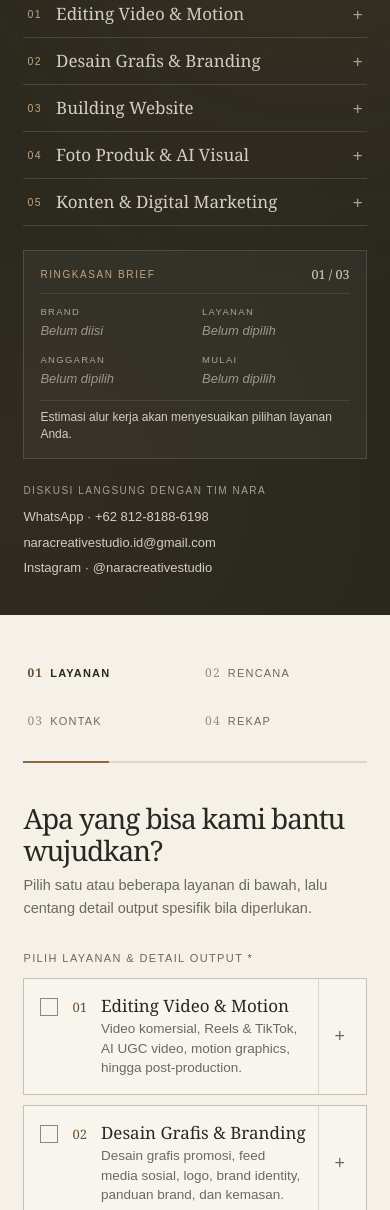
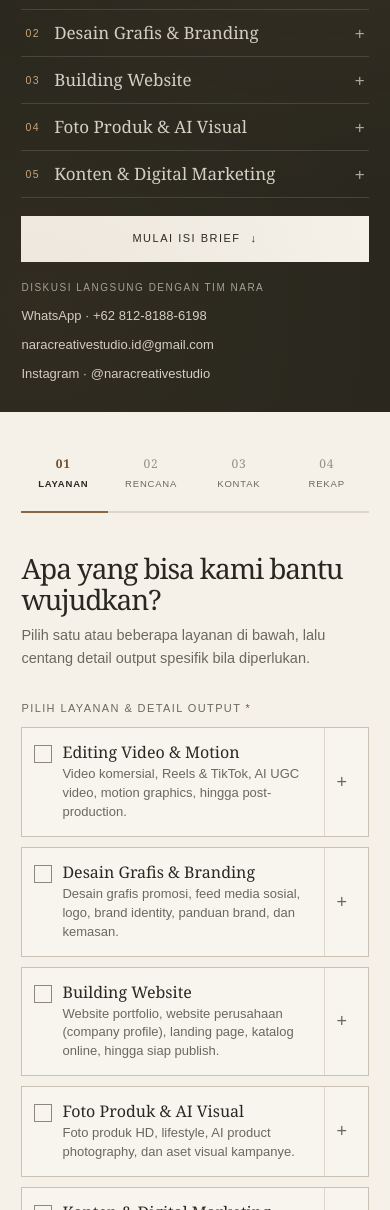
Before and after one commit to wildanfi12/formnaracreative, a plain HTML site: page index.html in a window 390 px wide. Shown: the part 352-1562 px from the top of the page. Drawn offline with Linux system fonts and the light colour scheme.

Commit message:
Optimize mobile (360-640px) and tablet (768-1024px) responsiveness, tap targets, stepper, and quick jump

```diff
--- a/index.html
+++ b/index.html
@@ -9,7 +9,7 @@
   <meta name="robots" content="index, follow">
   <link rel="canonical" href="https://form.naracreative.site/">
   <link rel="icon" type="image/png" href="assets/nara-logo-dark.png">
-  <link rel="stylesheet" href="styles.css?v=7.0">
+  <link rel="stylesheet" href="styles.css?v=7.1">
 </head>
 <body>
   <a href="#brief" class="skip-link">Lewati ke form</a>
@@ -123,6 +123,8 @@
             </li>
           </ul>
         </div>
+
+        <a href="#brief" class="mobile-jump-btn">Mulai Isi Brief <span aria-hidden="true">↓</span></a>
 
         <!-- Compact Live Brief Summary Strip -->
         <div class="dossier-mini" aria-live="polite" aria-label="Ringkasan brief langsung">
@@ -494,6 +496,6 @@
     <p><a href="https://naracreative.site/">naracreative.site</a></p>
   </footer>
 
-  <script src="app.js?v=7.0"></script>
+  <script src="app.js?v=7.1"></script>
 </body>
 </html>
--- a/styles.css
+++ b/styles.css
@@ -164,6 +164,9 @@ button:disabled { cursor: not-allowed; }
 .intro-inner {
   position: sticky;
   top: var(--header-h);
+  max-height: calc(100vh - var(--header-h));
+  overflow-y: auto;
+  scrollbar-width: thin;
   padding: 36px 9% 40px 11%;
   display: flex;
   flex-direction: column;
@@ -331,8 +334,8 @@ button:disabled { cursor: not-allowed; }
 .menu-cap-pick {
   display: inline-flex;
   align-items: center;
-  min-height: 36px;
-  padding: 6px 14px;
+  min-height: 44px;
+  padding: 8px 16px;
   background: transparent;
   border: 1px solid rgba(245, 241, 233, .34);
   color: var(--on-dark);
@@ -442,8 +445,16 @@ button:disabled { cursor: not-allowed; }
 }
 .intro-contact a:hover { color: var(--on-dark); background-size: 100% 1px; }
 
+.mobile-jump-btn {
+  display: none;
+}
+
 /* ---------- Form Area ---------- */
-.form-area { padding: 48px 6.5% 72px; min-width: 0; }
+.form-area {
+  padding: 48px 6.5% 72px;
+  min-width: 0;
+  scroll-margin-top: calc(var(--header-h) + 12px);
+}
 .form-shell { max-width: 680px; margin: 0 auto; }
 
 /* Interactive Stepper */
@@ -703,8 +714,8 @@ button:disabled { cursor: not-allowed; }
 .sub-chip span {
   display: inline-flex;
   align-items: center;
-  min-height: 36px;
-  padding: 6px 13px;
+  min-height: 42px;
+  padding: 8px 14px;
   border: 1px solid var(--line-strong);
   border-radius: 40px;
   font-size: 12.5px;
@@ -738,8 +749,8 @@ button:disabled { cursor: not-allowed; }
 }
 
 .prompt-btn {
-  min-height: 34px;
-  padding: 5px 12px;
+  min-height: 44px;
+  padding: 8px 14px;
   background: transparent;
   border: 1px dashed #b5aea0;
   border-radius: 40px;
@@ -883,10 +894,11 @@ input:focus, textarea:focus {
 .review-val { overflow-wrap: anywhere; white-space: pre-line; }
 .review-val.is-empty { color: var(--muted); font-style: italic; }
 .review-edit {
-  min-height: 36px;
+  min-height: 44px;
+  min-width: 44px;
   background: none;
   border: 0;
-  padding: 4px 2px;
+  padding: 6px 4px;
   font-size: 11px;
   letter-spacing: 1.4px;
   text-transform: uppercase;
@@ -1018,11 +1030,46 @@ input:focus, textarea:focus {
 .site-footer a:hover { color: var(--ink); }
 
 /* ---------- Responsive ---------- */
+@media (max-width: 1180px) and (min-width: 961px) {
+  .layout { grid-template-columns: minmax(340px, 44%) minmax(0, 56%); }
+  .intro-inner { padding: 28px 7% 32px; gap: 16px; }
+  .form-area { padding: 36px 5% 56px; }
+}
+
 @media (max-width: 960px) {
   .layout { grid-template-columns: 1fr; min-height: 0; }
-  .intro-inner { position: static; padding: 40px 6% 36px; gap: 24px; }
-  .intro-logo { width: 128px; margin-bottom: 18px; }
-  .form-area { padding: 40px 6% 56px; }
+  .intro-inner {
+    position: static;
+    max-height: none;
+    overflow: visible;
+    padding: 28px 5.5% 28px;
+    gap: 18px;
+  }
+  .intro-logo { width: 118px; margin-bottom: 12px; }
+  .mobile-jump-btn {
+    display: inline-flex;
+    align-items: center;
+    justify-content: center;
+    gap: 10px;
+    min-height: 46px;
+    width: 100%;
+    background: var(--on-dark);
+    color: var(--ink);
+    font-size: 11px;
+    letter-spacing: 1.5px;
+    text-transform: uppercase;
+    text-decoration: none;
+    transition: background .25s ease;
+  }
+  .mobile-jump-btn:hover { background: #e6dfd1; }
+  .dossier-mini { display: none; }
+  .intro-contact {
+    display: flex;
+    flex-wrap: wrap;
+    gap: 8px 18px;
+  }
+  .intro-contact-title { flex-basis: 100%; margin: 0 0 2px; }
+  .form-area { padding: 36px 5.5% 56px; }
 }
 
 @media (max-width: 640px) {
@@ -1031,15 +1078,37 @@ input:focus, textarea:focus {
   .header-status { display: none; }
   .pill-link { padding: 9px 14px; gap: 10px; }
   .menu-cap-body-inner { padding-left: 0; }
-  .dossier-mini-grid { grid-template-columns: 1fr 1fr; }
-  .stepper { grid-template-columns: repeat(2, minmax(0, 1fr)); gap: 4px 12px; }
+  .stepper { grid-template-columns: repeat(4, minmax(0, 1fr)); gap: 4px; }
+  .stepper-btn {
+    flex-direction: column;
+    align-items: center;
+    text-align: center;
+    gap: 2px;
+    font-size: 9.5px;
+    letter-spacing: .8px;
+    padding: 6px 2px;
+  }
+  .cap-check { padding: 14px 10px 14px 12px; gap: 10px; }
+  .cap-index { display: none; }
+  .cap-title { font-size: 16px; }
+  .cap-desc { font-size: 13px; }
+  .cap-expand-btn { min-width: 44px; padding: 0 12px; }
+  input[type="text"],
+  input[type="tel"],
+  input[type="email"],
+  textarea { font-size: 16px; }
   .field-row, .option-grid { grid-template-columns: 1fr; }
   .review-item { grid-template-columns: 1fr auto; gap: 4px 12px; }
   .review-key { grid-column: 1 / -1; }
   .form-nav { flex-wrap: wrap; }
-  .form-nav .btn-solid { flex: 1; }
+  .form-nav .btn-solid { flex: 1; min-height: 48px; }
+  .form-nav .btn-ghost { min-height: 48px; }
   .success-actions .btn { flex: 1 1 100%; }
-  .site-footer { flex-direction: column; gap: 6px; }
+  .site-footer {
+    flex-direction: column;
+    gap: 6px;
+    padding-bottom: max(28px, env(safe-area-inset-bottom));
+  }
 }
 
 @media (prefers-reduced-motion: reduce) {
```
